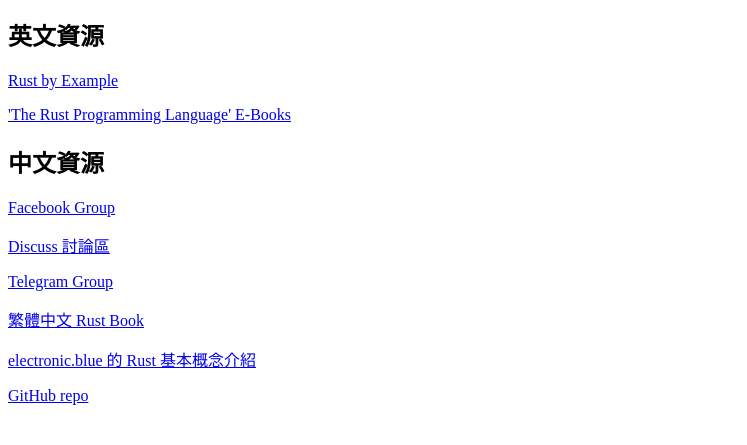
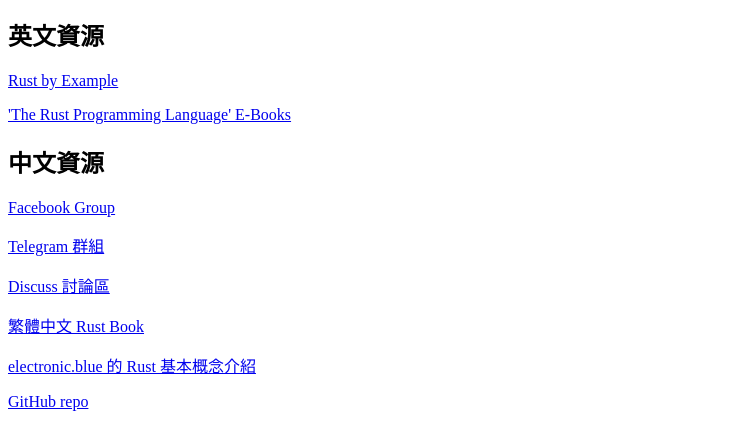
Before and after one commit to taiwan/rust, a plain HTML site: page index.html in a window 1280 px wide. Shown: the part 93-538 px from the top of the page, without its empty margins (0-747 px from the left). Drawn offline with Linux system fonts and the light colour scheme.

Commit message:
Update index.html

```diff
--- a/index.html
+++ b/index.html
@@ -21,10 +21,10 @@
         <a href="https://www.facebook.com/groups/857846870916793/">Facebook Group</a>
       </p>
       <p>
-        <a href="https://discuss.rust-lang.tw">Discuss 討論區</a>
+        <a href="https://t.me/rust_tw">Telegram 群組</a>
       </p>
       <p>
-        <a href="https://t.me/rust_tw">Telegram Group</a>
+        <a href="https://discuss.rust-lang.tw">Discuss 討論區</a>
       </p>
       <p>
         <a href="https://askeing.github.io/rust-book/">繁體中文 Rust Book</a>
```
